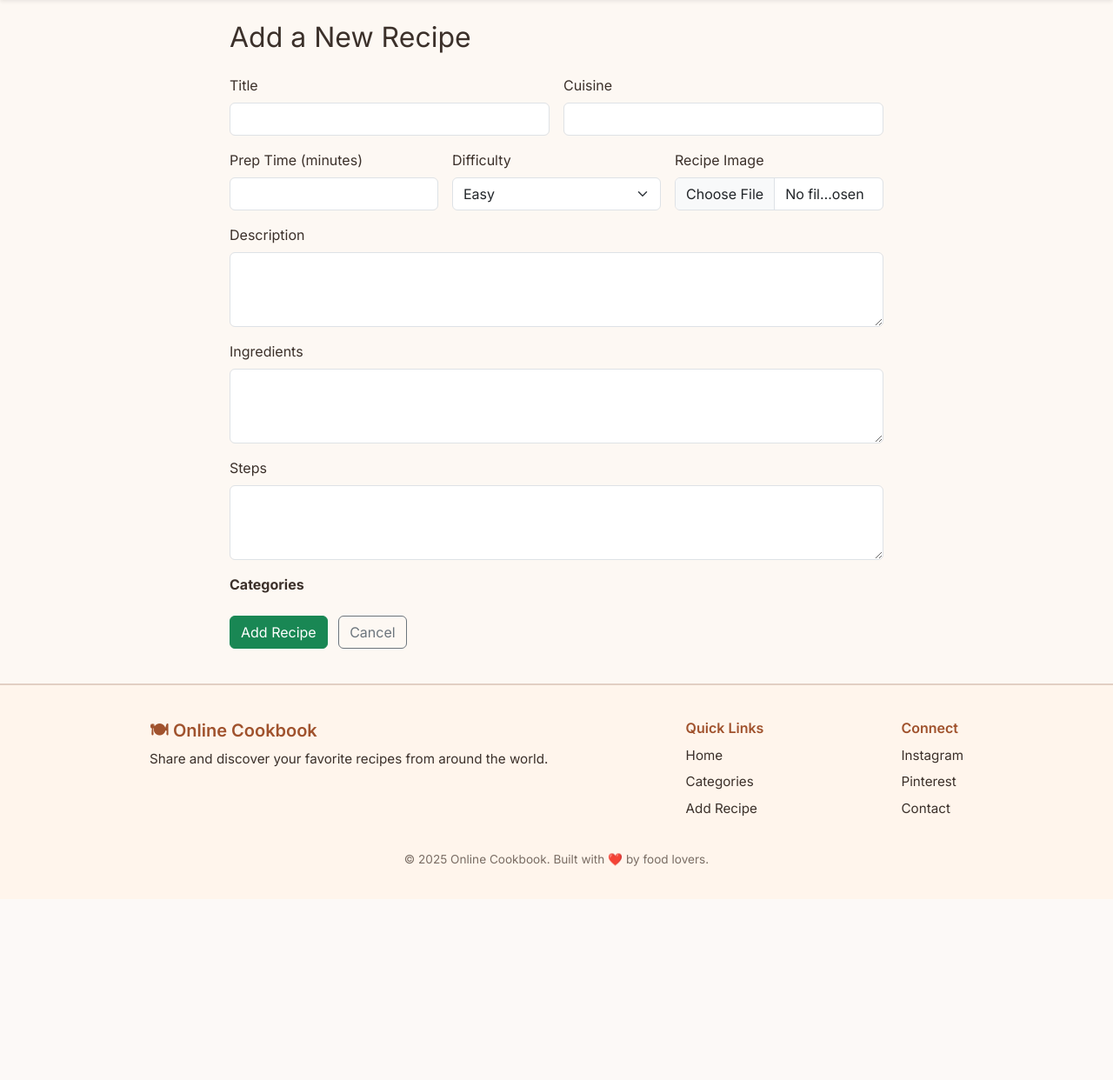
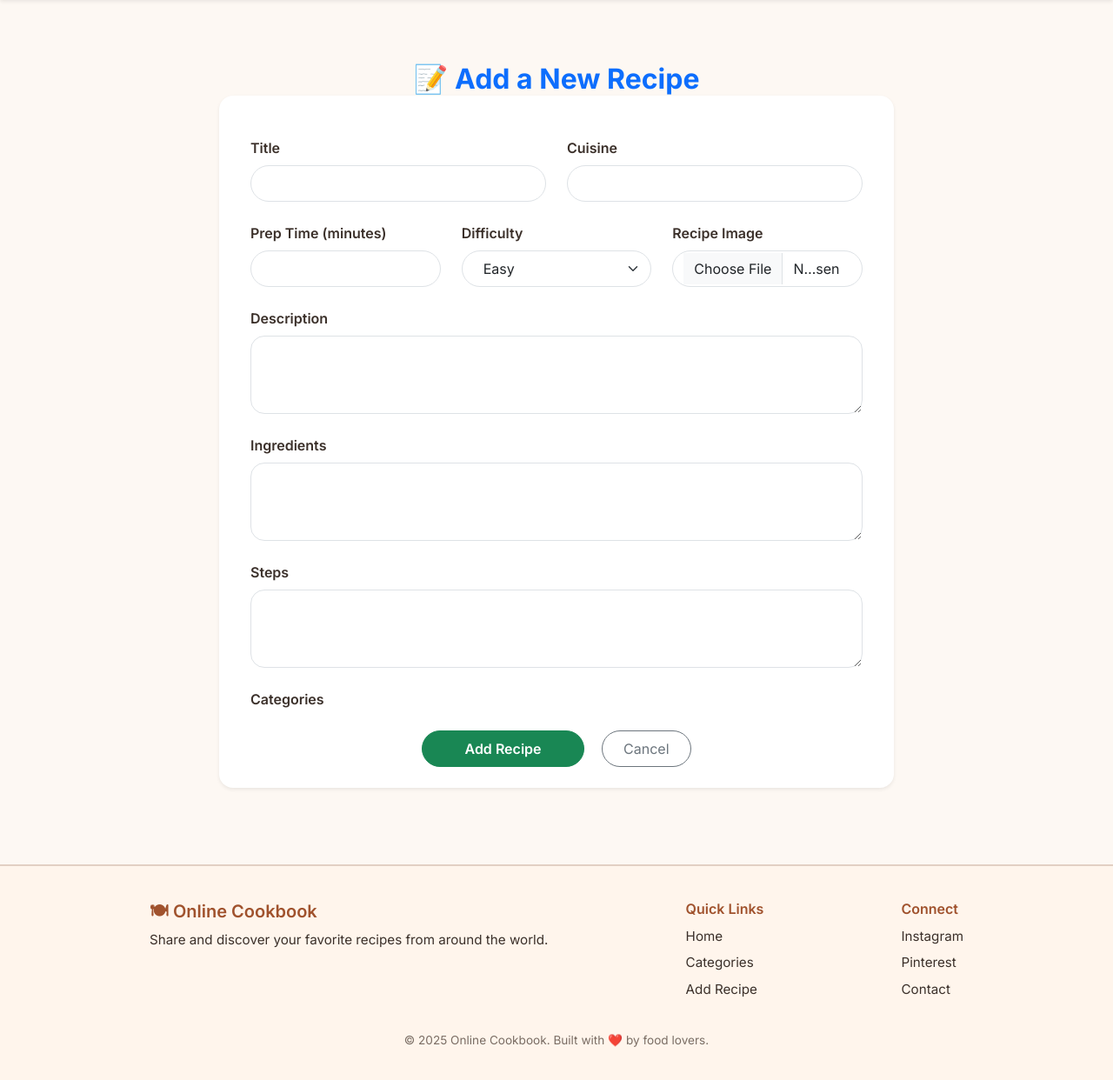
Before and after one commit to Danut89/Project_Online_Cookbook, a Flask app: page /add_recipe in a window 1280 px wide. Shown: the part 56-1298 px from the top of the page at 87% size. Before the commit the page ends 1052 px from the top, so only its background shows below. Run offline with Flask 3, Linux system fonts and the light colour scheme; the visitor is signed in with stand-in values (Sample User, id 1); data that the repository does not hold is empty; some libraries are stand-ins or nearby versions.

Commit message:
app/templates/add_recipe.html

```diff
--- a/app/templates/add_recipe.html
+++ b/app/templates/add_recipe.html
@@ -1,65 +1,57 @@
 {% extends "base.html" %}
 {% block content %}
-<div class="container">
-    <h2 class="mb-4">Add a New Recipe</h2>
 
-    <form method="POST" action="{{ url_for('main.add_recipe', next=next_url) }}" enctype="multipart/form-data" class="row g-3">
+<section class="container py-5">
+  <h2 class="text-center fw-bold mb-4 text-primary">📝 Add a New Recipe</h2>
+
+  <form method="POST" action="{{ url_for('main.add_recipe', next=next_url) }}" enctype="multipart/form-data" class="row g-4 bg-white shadow-sm p-4 rounded-4">
     {{ form.hidden_tag() }}
 
-        <!-- Title -->
     <div class="col-md-6">
-            <label for="{{ form.title.id }}" class="form-label">{{ form.title.label }}</label>
-            {{ form.title(class="form-control") }}
+      <label for="{{ form.title.id }}" class="form-label fw-semibold">{{ form.title.label }}</label>
+      {{ form.title(class="form-control rounded-pill px-4 py-2") }}
     </div>
 
-        <!-- Cuisine -->
     <div class="col-md-6">
-            <label for="{{ form.cuisine.id }}" class="form-label">{{ form.cuisine.label }}</label>
-            {{ form.cuisine(class="form-control") }}
+      <label for="{{ form.cuisine.id }}" class="form-label fw-semibold">{{ form.cuisine.label }}</label>
+      {{ form.cuisine(class="form-control rounded-pill px-4 py-2") }}
     </div>
 
-        <!-- Prep Time -->
     <div class="col-md-4">
-            <label for="{{ form.prep_time.id }}" class="form-label">{{ form.prep_time.label }}</label>
-            {{ form.prep_time(class="form-control") }}
+      <label for="{{ form.prep_time.id }}" class="form-label fw-semibold">{{ form.prep_time.label }}</label>
+      {{ form.prep_time(class="form-control rounded-pill px-4 py-2") }}
     </div>
 
-        <!-- Difficulty -->
     <div class="col-md-4">
-            <label for="{{ form.difficulty.id }}" class="form-label">{{ form.difficulty.label }}</label>
-            {{ form.difficulty(class="form-select") }}
+      <label for="{{ form.difficulty.id }}" class="form-label fw-semibold">{{ form.difficulty.label }}</label>
+      {{ form.difficulty(class="form-select rounded-pill px-4 py-2") }}
     </div>
 
-        <!-- Image -->
     <div class="col-md-4">
-            <label for="{{ form.image.id }}" class="form-label">{{ form.image.label }}</label>
-            {{ form.image(class="form-control") }}
+      <label for="{{ form.image.id }}" class="form-label fw-semibold">{{ form.image.label }}</label>
+      {{ form.image(class="form-control rounded-pill px-4 py-2") }}
     </div>
 
-        <!-- Description -->
     <div class="col-12">
-            <label for="{{ form.description.id }}" class="form-label">{{ form.description.label }}</label>
-            {{ form.description(class="form-control", rows="3") }}
+      <label for="{{ form.description.id }}" class="form-label fw-semibold">{{ form.description.label }}</label>
+      {{ form.description(class="form-control rounded-4 px-4 py-2", rows="3") }}
     </div>
 
-        <!-- Ingredients -->
     <div class="col-12">
-            <label for="{{ form.ingredients.id }}" class="form-label">{{ form.ingredients.label }}</label>
-            {{ form.ingredients(class="form-control", rows="3") }}
+      <label for="{{ form.ingredients.id }}" class="form-label fw-semibold">{{ form.ingredients.label }}</label>
+      {{ form.ingredients(class="form-control rounded-4 px-4 py-2", rows="3") }}
     </div>
 
-        <!-- Steps -->
     <div class="col-12">
-            <label for="{{ form.steps.id }}" class="form-label">{{ form.steps.label }}</label>
-            {{ form.steps(class="form-control", rows="3") }}
+      <label for="{{ form.steps.id }}" class="form-label fw-semibold">{{ form.steps.label }}</label>
+      {{ form.steps(class="form-control rounded-4 px-4 py-2", rows="3") }}
     </div>
 
-        <!-- Categories -->
     <div class="col-12">
-            <label class="form-label"><strong>{{ form.categories.label }}</strong></label>
-            <div class="d-flex flex-wrap gap-2">
+      <label class="form-label fw-semibold">{{ form.categories.label }}</label>
+      <div class="d-flex flex-wrap gap-3">
         {% for subfield in form.categories %}
-                    <div class="form-check me-3">
+          <div class="form-check">
             {{ subfield(class="form-check-input") }}
             {{ subfield.label(class="form-check-label") }}
           </div>
@@ -67,11 +59,11 @@
       </div>
     </div>
 
-        <!-- Submit & Cancel -->
-        <div class="col-12">
-            {{ form.submit(class="btn btn-success") }}
-            <a href="{{ next_url or url_for('main.home') }}" class="btn btn-outline-secondary ms-2">Cancel</a>
+    <div class="col-12 text-center mt-3">
+      {{ form.submit(class="btn btn-success rounded-pill px-5 py-2 fw-semibold") }}
+      <a href="{{ next_url or url_for('main.home') }}" class="btn btn-outline-secondary rounded-pill px-4 py-2 ms-3">Cancel</a>
     </div>
   </form>
-</div>
+</section>
+
 {% endblock %}
```
Lines whose indentation alone changed are shown as unchanged.
